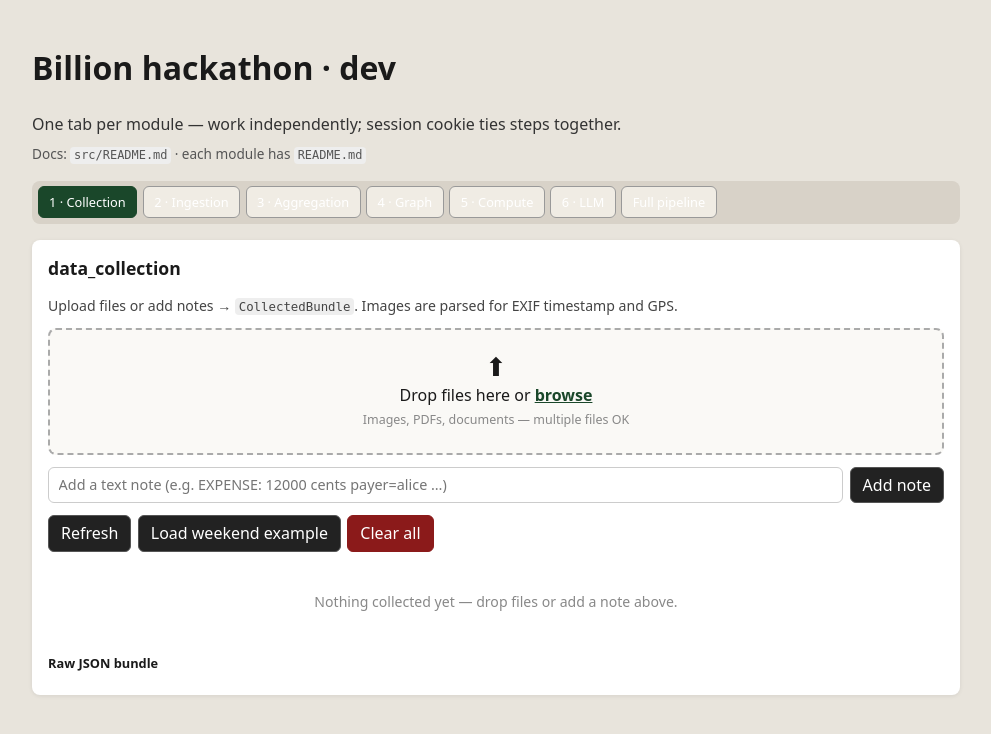
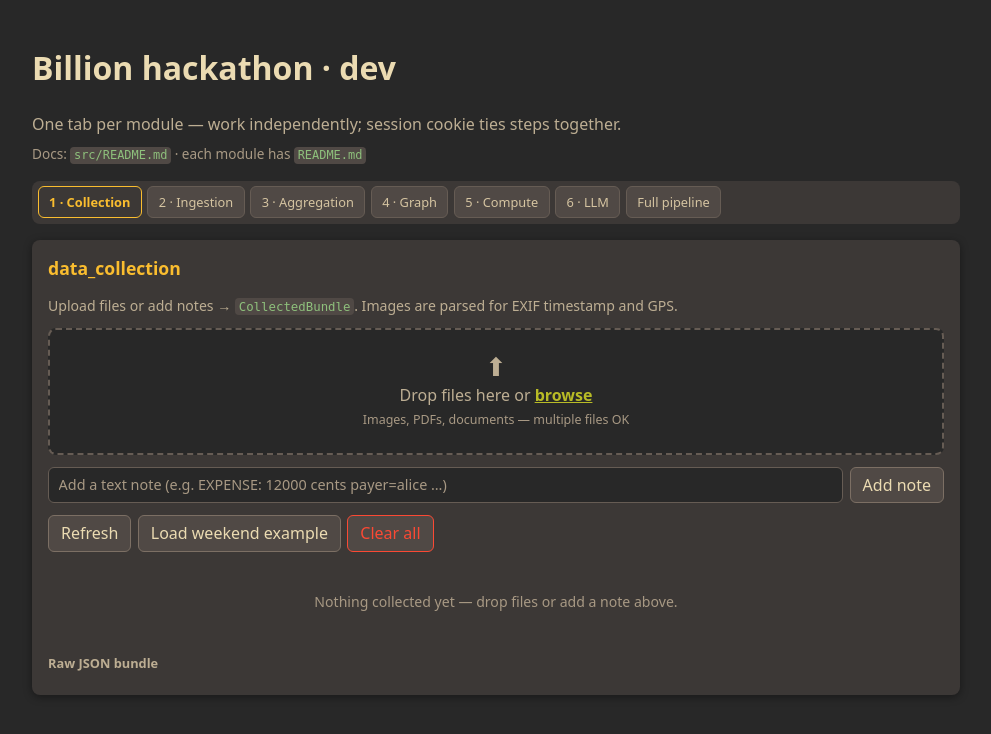
Before and after one commit to ej200CE/Dutchie, a FastAPI app: page / in a window 1280 px wide. Shown: the top 734 px of the page, without its empty margins (144-1135 px from the left). Run offline with FastAPI, Linux system fonts and the light colour scheme; data that the repository does not hold is empty.

Commit message:
changed colorscheme to make it easier to see

```diff
--- a/hackathon/src/billion_hackathon/web/static/style.css
+++ b/hackathon/src/billion_hackathon/web/static/style.css
@@ -1,8 +1,26 @@
+/* Gruvbox dark palette */
 :root {
+  --bg:    #282828;
+  --bg1:   #3c3836;
+  --bg2:   #504945;
+  --bg3:   #665c54;
+  --bg4:   #7c6f64;
+  --fg:    #ebdbb2;
+  --fg1:   #d5c4a1;
+  --fg2:   #bdae93;
+  --fg3:   #a89984;
+  --red:   #fb4934;
+  --green: #b8bb26;
+  --yellow:#fabd2f;
+  --blue:  #83a598;
+  --purple:#d3869b;
+  --aqua:  #8ec07c;
+  --orange:#fe8019;
+
   font-family: system-ui, sans-serif;
   line-height: 1.45;
-  color: #1a1a1a;
-  background: #e8e4dc;
+  color: var(--fg);
+  background: var(--bg);
 }
 
 .wrap {
@@ -12,15 +30,17 @@
 }
 
 .hdr .lede {
-  color: #333;
+  color: var(--fg2);
   margin: 0.25rem 0;
 }
 
 .meta {
   font-size: 0.85rem;
-  color: #555;
+  color: var(--fg3);
   margin: 0.5rem 0 1rem;
 }
+
+/* --- Tabs --- */
 
 .tabs {
   display: flex;
@@ -28,7 +48,7 @@
   gap: 0.35rem;
   margin-bottom: 1rem;
   padding: 0.35rem;
-  background: #d8d2c8;
+  background: var(--bg1);
   border-radius: 8px;
 }
 
@@ -36,28 +56,33 @@
   font: inherit;
   font-size: 0.8rem;
   padding: 0.35rem 0.65rem;
-  border: 1px solid #999;
+  border: 1px solid var(--bg3);
   border-radius: 6px;
-  background: #f0ece4;
+  background: var(--bg2);
+  color: var(--fg1);
   cursor: pointer;
 }
 
 .tab:hover {
-  background: #fff;
+  background: var(--bg3);
+  color: var(--fg);
 }
 
 .tab.active {
-  background: #1a472a;
-  color: #fff;
-  border-color: #1a472a;
+  background: var(--bg1);
+  color: var(--yellow);
+  border-color: var(--yellow);
+  font-weight: 600;
 }
+
+/* --- Tab panels --- */
 
 .tab-panel {
   display: none;
   padding: 1rem;
-  background: #fff;
+  background: var(--bg1);
   border-radius: 8px;
-  box-shadow: 0 1px 4px rgba(0, 0, 0, 0.08);
+  box-shadow: 0 2px 8px rgba(0, 0, 0, 0.4);
 }
 
 .tab-panel.active {
@@ -67,11 +92,12 @@
 .tab-panel h2 {
   margin-top: 0;
   font-size: 1.1rem;
+  color: var(--yellow);
 }
 
 .hint {
   font-size: 0.88rem;
-  color: #444;
+  color: var(--fg2);
   margin: 0 0 0.75rem;
 }
 
@@ -79,8 +105,11 @@
   display: block;
   font-size: 0.8rem;
   font-weight: 600;
+  color: var(--fg1);
   margin: 0.5rem 0 0.25rem;
 }
+
+/* --- Form elements --- */
 
 .json {
   width: 100%;
@@ -111,29 +147,35 @@ input[type="submit"] {
   font: inherit;
   padding: 0.35rem 0.75rem;
   border-radius: 6px;
-  border: 1px solid #555;
-  background: #222;
-  color: #fff;
+  border: 1px solid var(--bg4);
+  background: var(--bg2);
+  color: var(--fg);
   cursor: pointer;
+  transition: background 0.12s, border-color 0.12s;
 }
 
-button:hover {
-  background: #444;
+button:hover,
+input[type="submit"]:hover {
+  background: var(--bg3);
+  border-color: var(--fg3);
 }
 
 .out {
   overflow: auto;
   max-height: 22rem;
   font-size: 0.78rem;
-  background: #f4f2ec;
+  font-family: ui-monospace, monospace;
+  background: var(--bg);
+  color: var(--fg1);
   padding: 0.75rem;
   border-radius: 6px;
-  border: 1px solid #ddd;
+  border: 1px solid var(--bg2);
 }
 
 code {
   font-size: 0.88em;
-  background: #eee;
+  background: var(--bg2);
+  color: var(--aqua);
   padding: 0.1em 0.3em;
   border-radius: 4px;
 }
@@ -147,9 +189,10 @@ code {
   justify-content: center;
   gap: 0.25rem;
   padding: 1.5rem 1rem;
-  border: 2px dashed #aaa;
+  border: 2px dashed var(--bg3);
   border-radius: 8px;
-  background: #faf9f6;
+  background: var(--bg);
+  color: var(--fg2);
   cursor: pointer;
   user-select: none;
   transition: border-color 0.15s, background 0.15s;
@@ -169,7 +213,7 @@ code {
 }
 
 .drop-link {
-  color: #1a472a;
+  color: var(--green);
   text-decoration: underline;
   cursor: pointer;
   font-weight: 600;
@@ -177,7 +221,7 @@ code {
 
 .drop-hint {
   font-size: 0.78rem;
-  color: #888;
+  color: var(--fg3);
 }
 
 .note-row {
@@ -191,8 +235,19 @@ code {
   font: inherit;
   font-size: 0.9rem;
   padding: 0.35rem 0.6rem;
-  border: 1px solid #ccc;
+  background: var(--bg);
+  color: var(--fg);
+  border: 1px solid var(--bg3);
   border-radius: 6px;
+}
+
+.note-row input[type="text"]:focus {
+  outline: none;
+  border-color: var(--blue);
+}
+
+.note-row input[type="text"]::placeholder {
+  color: var(--fg3);
 }
 
 .coll-actions {
@@ -203,10 +258,15 @@ code {
 }
 
 .btn-danger {
-  background: #8b1a1a;
-  border-color: #8b1a1a;
+  background: var(--bg2);
+  border-color: var(--red);
+  color: var(--red);
 }
-.btn-danger:hover { background: #a82020; }
+.btn-danger:hover {
+  background: var(--red);
+  color: var(--bg);
+  border-color: var(--red);
+}
 
 /* Summary stats */
 .stat-bar {
@@ -348,36 +411,38 @@ code {
   align-items: center;
   gap: 0.6rem;
   padding: 0.4rem 0.6rem;
-  background: #fff7fb;
-  border: 1px solid #fbcfe8;
+  background: var(--bg);
+  border: 1px solid var(--purple);
   border-radius: 6px;
   font-size: 0.82rem;
   flex-wrap: wrap;
+  color: var(--fg1);
 }
 
 /* Shared small elements */
 .fname {
   font-weight: 600;
+  color: var(--fg);
   word-break: break-all;
 }
 
 .ts {
   font-size: 0.72rem;
-  color: #666;
+  color: var(--fg3);
 }
 
-.ts-exif { color: #1d4ed8; }
+.ts-exif { color: var(--blue); }
 
 .gps-link {
   font-size: 0.72rem;
-  color: #9d174d;
+  color: var(--purple);
   text-decoration: none;
   word-break: break-all;
 }
 .gps-link:hover { text-decoration: underline; }
 
 .empty-state {
-  color: #888;
+  color: var(--fg3);
   font-size: 0.88rem;
   text-align: center;
   padding: 1.5rem 0;
@@ -390,4 +455,5 @@ code {
 .json-details summary {
   cursor: pointer;
   padding: 0.2rem 0;
+  color: var(--fg2);
 }
```
Also changed, not shown: other parts of hackathon/src/billion_hackathon/web/static/style.css (+29 -18 lines).
